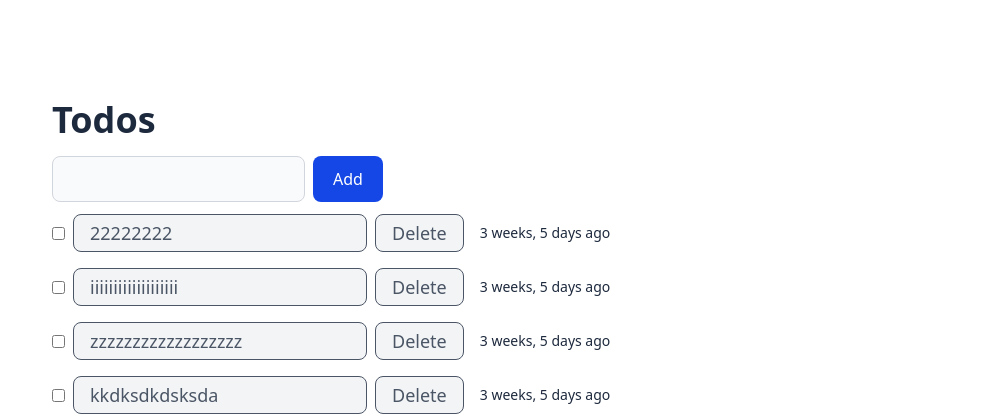
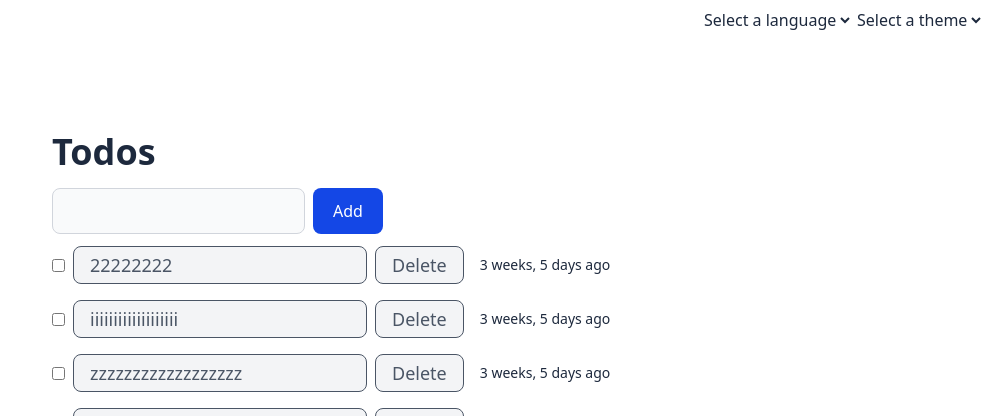
Before and after one commit to gaizka-allende/django-htmx-todos, a Django app: page / in a window 1280 px wide. Shown: the top 416 px of the page, without its empty margins (288-1280 px from the left). Run offline with Django 4.2, Linux system fonts and the light colour scheme; a user stored in the database is signed in; data comes from the database, SQL or seed files in the repository; some libraries are stand-ins or nearby versions.

Commit message:
fix dark mode switch and indentation in document.html

```diff
--- a/todos/templates/document.html
+++ b/todos/templates/document.html
@@ -23,11 +23,71 @@
       <script src="https://unpkg.com/htmx.org@1.9.12/dist/ext/response-targets.js"></script>
       <script src="https://unpkg.com/hyperscript.org@0.9.12/dist/_hyperscript.min.js"></script>
       <script src="https://unpkg.com/@tailwindcss/browser@4"></script>
-        {% block title %}
-        {% endblock %}
+      <style type="text/tailwindcss">
+        @tailwind base;
+        @tailwind components;
+        @tailwind utilities;
+        @custom-variant dark (&:where(.dark, .dark *));
+      </style>
+      {% block title %}{% endblock %}
     </head>
   <body class="bg-white dark:bg-slate-800 text-slate-800 dark:text-white">
-<body>
+    <header class="flex justify-end m-2">
+      <div>
+        <select
+          name="language"
+          id="language"
+          hx-get="/language"
+          hx-trigger="change"
+          hx-select="#screen"
+          hx-target="#screen"
+          hx-swap="outerHTML"
+          _="
+          on change
+            if event.target.value equals ''
+              halt the event
+            else
+              set cookies.language_id to event.target.value
+            end
+
+          end
+        "
+        >
+          <option value="" selected hidden>
+            Select a language
+          </option>
+          <option value="en">English</option>
+          <option value="es">Spanish</option>
+        </select>
+      </div>
+      <div>
+        <select
+          name="theme"
+          id="theme"
+          _="
+          on change
+          if event.target.value equals 'dark'
+            set @class of document.documentElement to 'dark'
+          else if event.target.value equals 'light'
+            set @class of document.documentElement to 'light'
+          else if event.target.value equals 'system'
+            if window.matchMedia('(prefers-color-scheme: dark)').matches
+              set @class of document.documentElement to 'dark'
+            else
+              set @class of document.documentElement to 'light'
+            end
+          end
+          set localStorage.theme to event.target.value
+        end
+        "
+        >
+          <option value="" selected hidden>Select a theme</option>
+          <option value="light">Light</option>
+          <option value="dark">Dark</option>
+          <option value="system">System</option>
+        </select>
+      </div>
+    </header>
     <main>
       {% block main %}
       {% endblock %}
```
Lines whose indentation alone changed are shown as unchanged.
